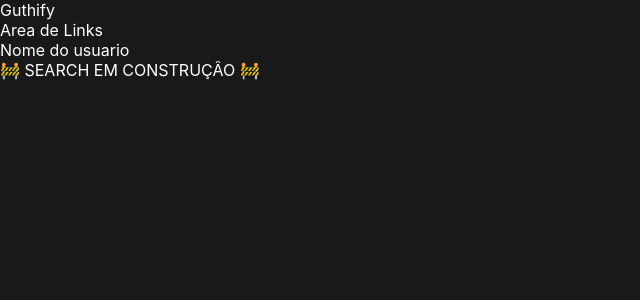
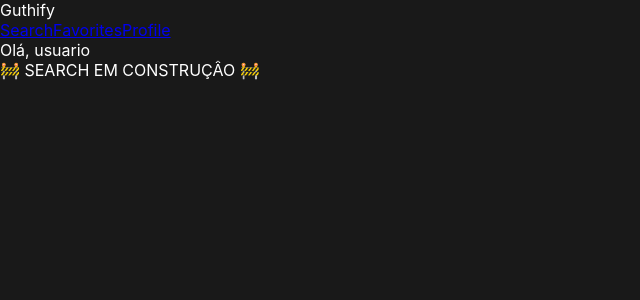
Before and after one commit to Guthias/guthify, a React (Create React App) app: page /search in a window 1280 px wide. Shown: the top 300 px of the page, without its empty margins (0-640 px from the left). Built offline with nearby package versions, Linux system fonts and the light colour scheme.

Commit message:
creating header links

```diff
--- a/src/components/Header.jsx
+++ b/src/components/Header.jsx
@@ -1,12 +1,17 @@
 import React, { Component } from 'react';
+import { Link } from 'react-router-dom';
 
 export default class Header extends Component {
   render() {
     return (
       <header data-testid="header-component">
         <div className="header-title-area">Guthify</div>
-        <nav className="header-nav">Area de Links</nav>
-        <nav className="header-user">Nome do usuario</nav>
+        <nav className="header-nav">
+          <Link to="/search" data-testid="link-to-search">Search</Link>
+          <Link to="/favorites" data-testid="link-to-favorites">Favorites</Link>
+          <Link to="/profile" data-testid="link-to-profile">Profile</Link>
+        </nav>
+        <div className="header-user-area">Olá, usuario </div>
       </header>
     );
   }
```
